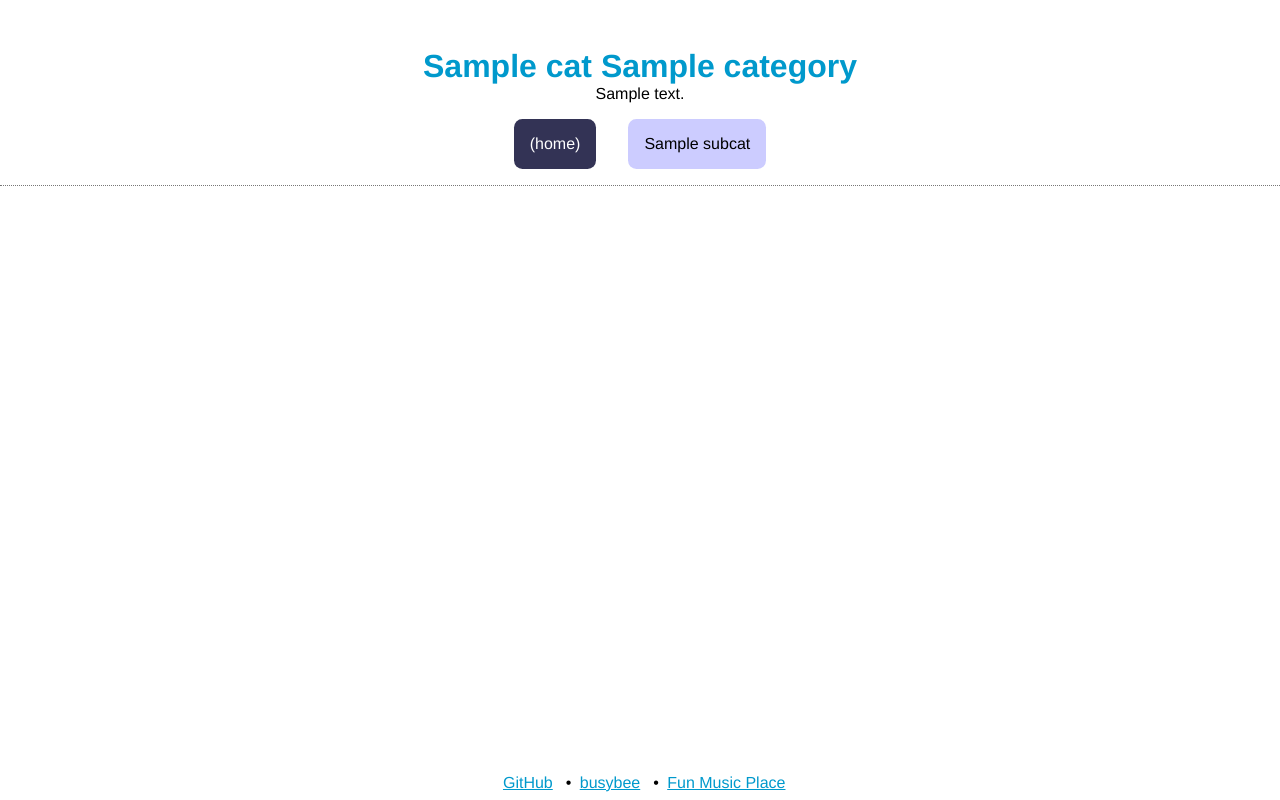
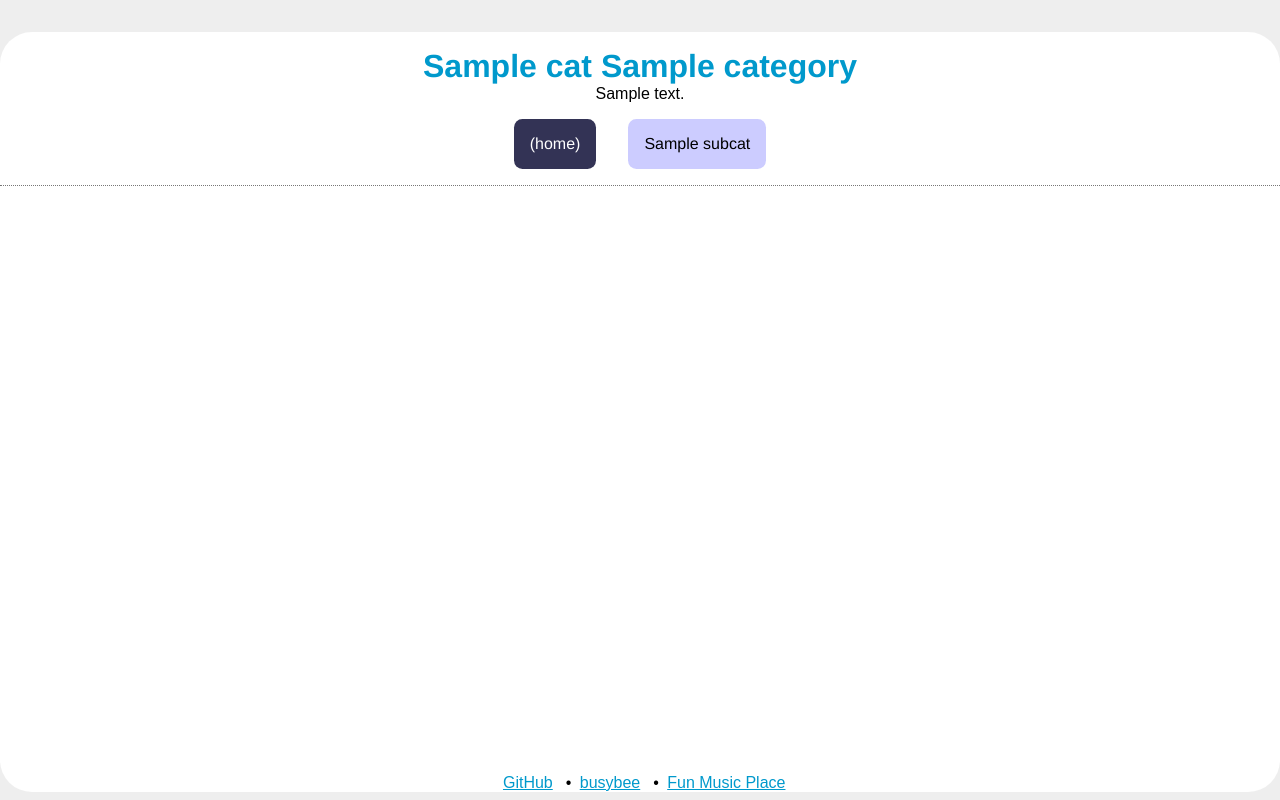
Before and after one commit to PlaidWeb/MecaGorp.com, a Python web app: template templates/index.html in a window 1280 px wide. Run offline with Jinja, Linux system fonts and the light colour scheme; the template is opened without the code that fills it: most values are stand-ins (such as "Sample title", 1, 10 or a date in 2020); some libraries are stand-ins or nearby versions.

Commit message:
Fix darkmode

```diff
--- a/static/fancy-code.css
+++ b/static/fancy-code.css
@@ -58,8 +58,8 @@ pre {
 }
 
 code {
-    background: #fff7f7;
-    color: black;
+    background: light-dark(#fff7f7, #023);
+    color: light-dark(black, #efe);
     padding: 0 2px;
 }
 
--- a/static/style.css
+++ b/static/style.css
@@ -16,8 +16,8 @@ html {
     font-family: sans-serif;
 
     color: light-dark(black, white);
-    background: light-dark(white, #333);
-
+    background: light-dark(#eee, #333);
+#
     font-family: "Helvetica Neue", "Liberation Sans", Helvetica, sans-serif;
 }
 
@@ -48,10 +48,12 @@ body {
     ;
     grid-template-columns: 1fr calc(max(25%, 10em));
     grid-template-rows: min-content min-content 1fr min-content;
-    background: white;
-    margin: 3em auto 1ex;
+    background: light-dark(white, black);
+    margin: 2em auto 1ex;
+    padding-top: 1em;
     min-height: calc(100vh - 3em - 1ex);
     max-width: 1280px;
+    border-radius: 2em;
 }
 
 a[href] {
@@ -70,7 +72,7 @@ header {
 main {
     grid-area: content;
     max-width: 100vw;
-    padding-right: 1em;
+    padding: 0 1em;
 
     .posted {
         font-size: small;
```
